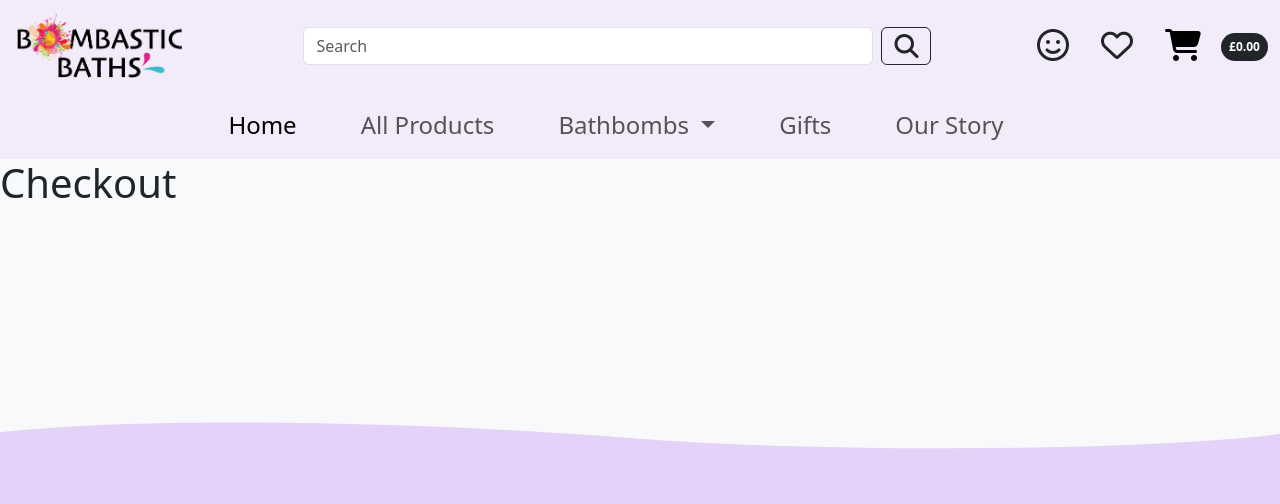
After one commit to KlaraMartinsson/Bombastic-Baths, a Django app: page /checkout/ in a window 1280 px wide. The commit adds this page. Shown: the top 504 px of the page. Run offline with Django 3.2, Linux system fonts and the light colour scheme; some libraries are stand-ins or nearby versions.

Commit message:
Add views and urls for checkout  and change a typo in  accordion on product details page

```diff
--- a/bombastic_baths/settings.py
+++ b/bombastic_baths/settings.py
@@ -14,7 +14,7 @@ TEMPLATES_DIR = os.path.join(BASE_DIR, 'templates')
 SECRET_KEY = os.environ.get('SECRET_KEY')
 
 # SECURITY WARNING: don't run with debug turned on in production!
-DEBUG = False
+DEBUG = True
 
 ALLOWED_HOSTS = ['127.0.0.1', '.herokuapp.com']
 
--- a/bombastic_baths/urls.py
+++ b/bombastic_baths/urls.py
@@ -7,4 +7,5 @@ urlpatterns = [
     path("", include("home.urls")),
     path("products/", include("products.urls")),
     path("cart/", include("cart.urls")),
+    path("checkout/", include("checkout.urls")),
 ]
--- a/cart/templates/cart/cart.html
+++ b/cart/templates/cart/cart.html
@@ -95,7 +95,7 @@
                 <a href="{% url 'products' %}"><i class="fa-solid fa-left-long fa-lg me-2" style="color: #ea5b96;"></i> Continue Shopping</a>
             </div>
             <div class="col-6 text-end">
-                <a href="#" class="shopnow-btn">Checkout</a>
+                <a href="{% url 'checkout' %}" class="shopnow-btn">Checkout</a>
             </div>
         </div>
         {% else %}
--- /dev/null
+++ b/checkout/templates/checkout/checkout.html
@@ -0,0 +1,10 @@
+{% extends "base.html" %}
+{% load static %}
+
+{% block content %}
+
+<div class="div">
+    <h1>Checkout</h1>
+</div>
+
+{% endblock %}
--- /dev/null
+++ b/checkout/urls.py
@@ -0,0 +1,6 @@
+from django.urls import path
+from . import views
+
+urlpatterns = [
+    path('', views.checkout, name='checkout'),
+]
--- a/checkout/views.py
+++ b/checkout/views.py
@@ -1,3 +1,7 @@
 from django.shortcuts import render
 
 # Create your views here.
+
+def checkout(request):
+
+      return render(request, 'checkout/checkout.html')
```
Also changed, not shown: products/templates/products/product_details.html (+7 -7 lines).
